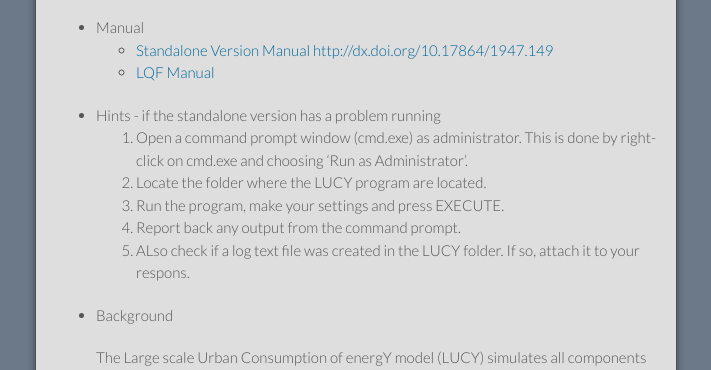
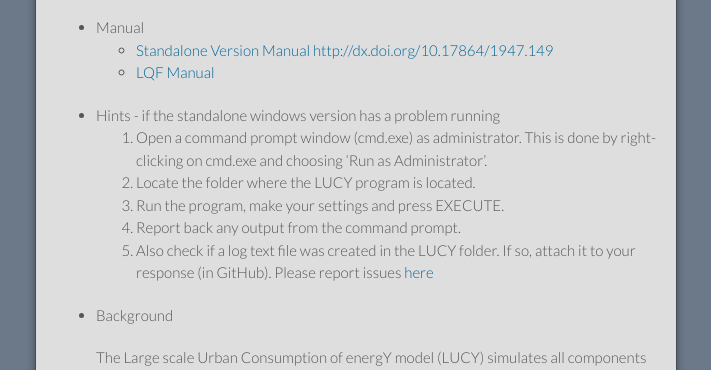
Before and after one commit to Urban-Meteorology-Reading/Urban-Meteorology-Reading.github.io, a Jekyll site: the page built from LUCY.md, in a window 1280 px wide. Shown: the part 1000-1370 px from the top of the page, without its empty margins (284-995 px from the left). Built offline with Jekyll 4.4.1, drawn with Linux system fonts in a browser that asks for light colours.

Commit message:
Update LUCY.md

```diff
--- a/LUCY.md
+++ b/LUCY.md
@@ -33,13 +33,13 @@ are scarce Theoretical and Applied Climatology [https://link.springer.com/articl
    *  [Standalone Version Manual http://dx.doi.org/10.17864/1947.149](http://dx.doi.org/10.17864/1947.149)
    *  [LQF Manual](http://umep-docs.readthedocs.io/en/latest/OtherManuals/LQF_Manual.html#lqf-manual)
 
- * Hints - if the standalone version has a problem running
-1.	Open a command prompt window (cmd.exe) as administrator. This is done by right-click on cmd.exe and choosing 'Run as Administrator'.
-2.	Locate the folder where the LUCY program are located.
+ * Hints - if the standalone windows version has a problem running
+1.	Open a command prompt window (cmd.exe) as administrator. This is done by right-clicking on cmd.exe and choosing 'Run as Administrator'.
+2.	Locate the folder where the LUCY program is located.
 3.	Run the program, make your settings and press EXECUTE.
 4.	Report back any output from the command prompt.
-5.	ALso check if a log text file was created in the LUCY folder. If so, attach it to your respons.
-
+5.	Also check if a log text file was created in the LUCY folder. If so, attach it to your response (in GitHub).
+Please report issues [here](https://github.com/Urban-Meteorology-Reading/Urban-Meteorology-Reading.github.io/issues)
 
 * Background
 
```
